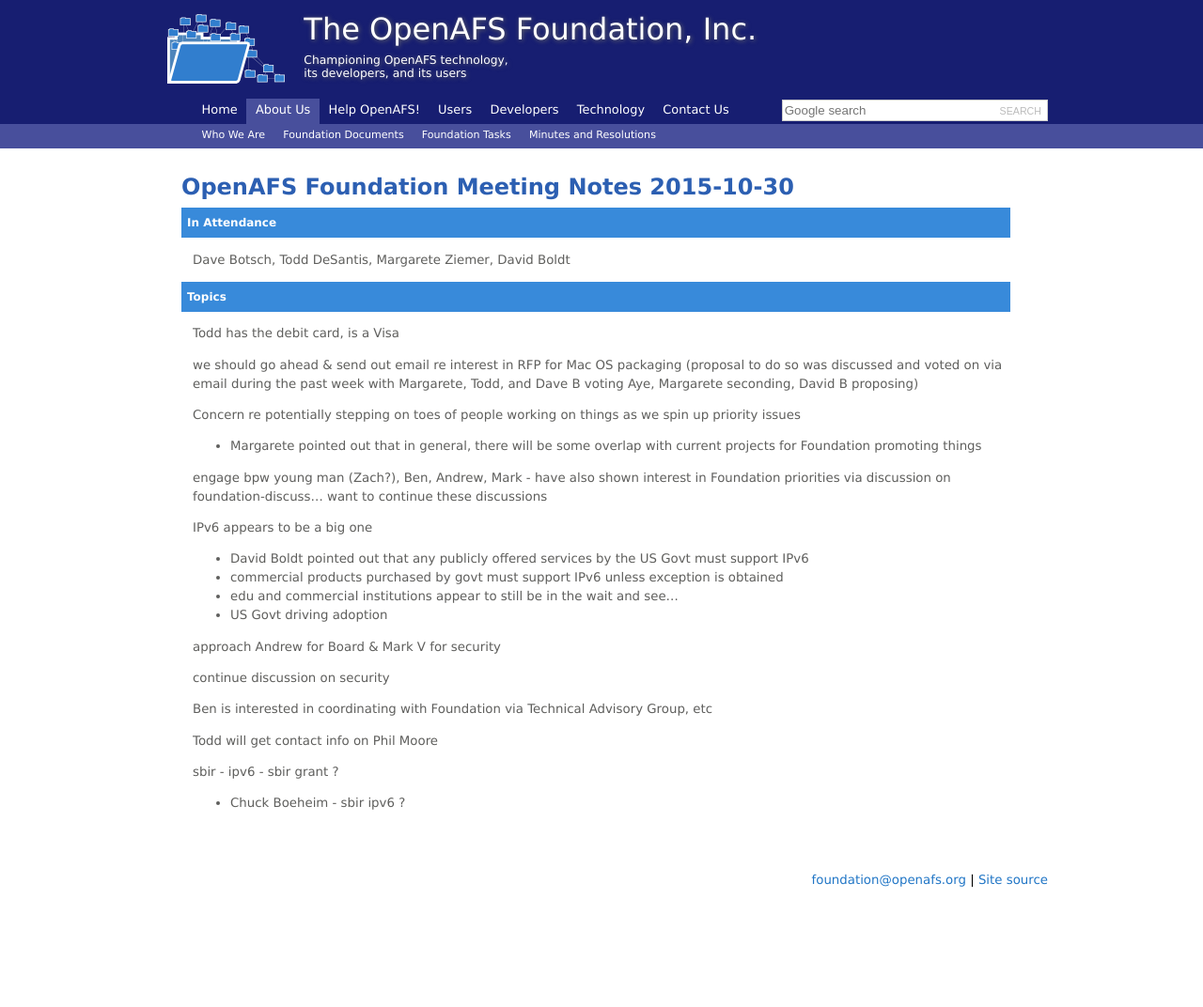
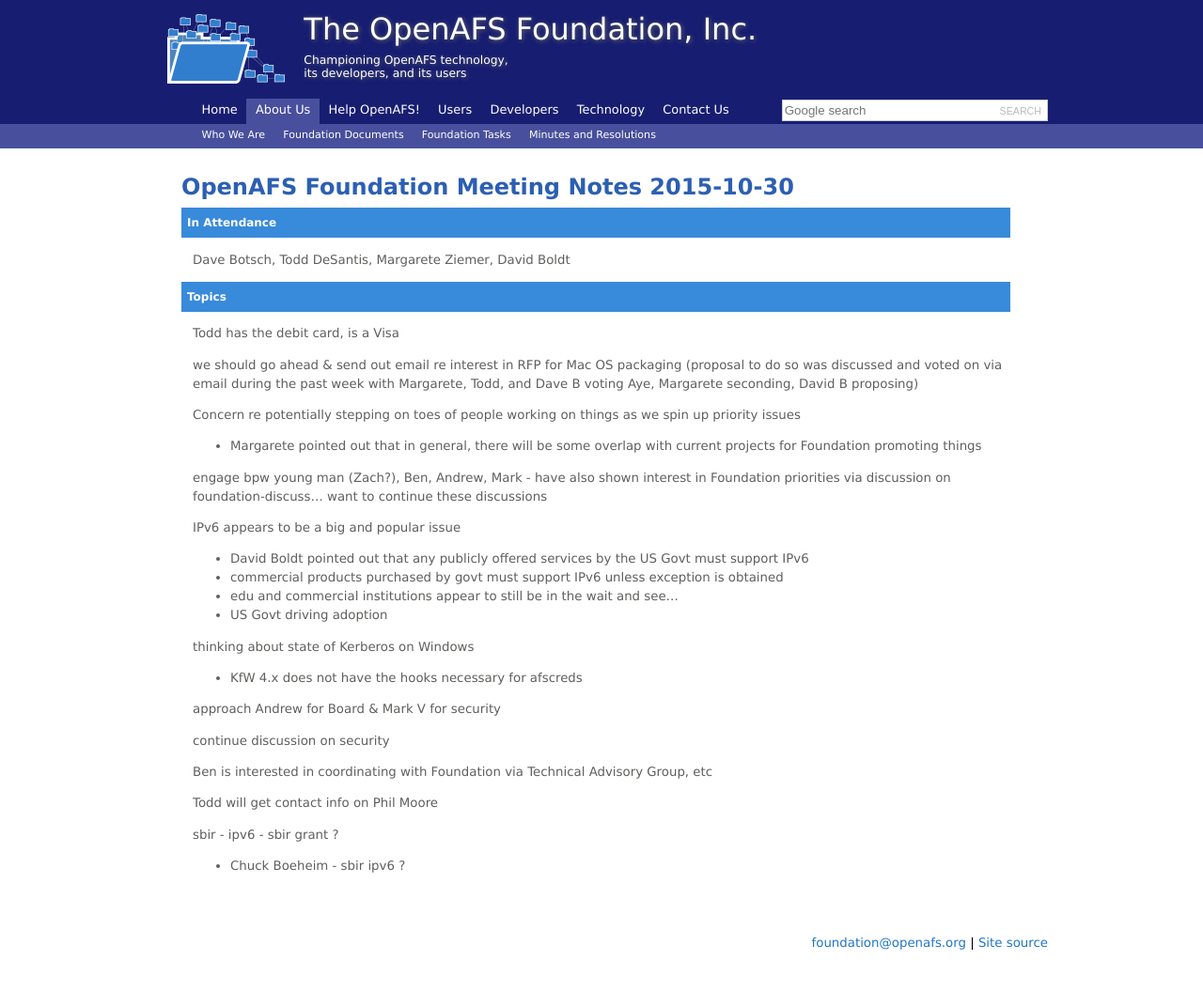
Before and after one commit to openafsfoundation/openafsfoundation.org, a Jekyll site: the page built from about/minutes/2015-10-30/index.md, in a window 1280 px wide. Shown: the whole page at 94% size. Built offline with Jekyll 4.4.1, drawn with Linux system fonts in a browser that asks for light colours; before the commit the page ends 1005 px from its top, so only the background shows below that.

Commit message:
Update index.md

```diff
--- a/about/minutes/2015-10-30/index.md
+++ b/about/minutes/2015-10-30/index.md
@@ -24,12 +24,16 @@
 
 engage bpw young man (Zach?), Ben, Andrew, Mark - have also shown interest in Foundation priorities via discussion on foundation-discuss... want to continue these discussions
 
-IPv6 appears to be a big one
+IPv6 appears to be a big and popular issue
 
 * David Boldt pointed out that any publicly offered services by the US Govt must support IPv6
 * commercial products purchased by govt must support IPv6 unless exception is obtained
 * edu and commercial institutions appear to still be in the wait and see...
 * US Govt driving adoption
+
+thinking about state of Kerberos on Windows
+
+* KfW 4.x does not have the hooks necessary for afscreds
 
 approach Andrew for Board & Mark V for security
 
```
